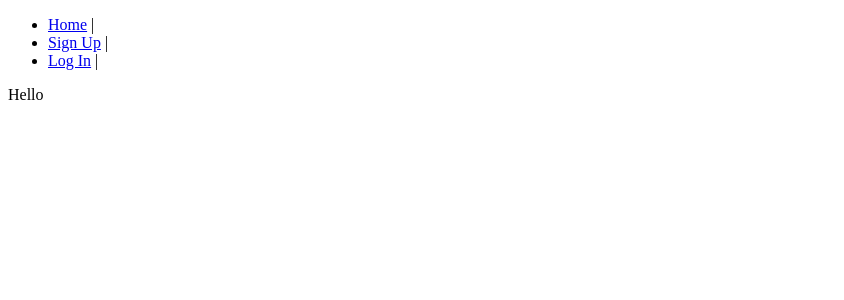
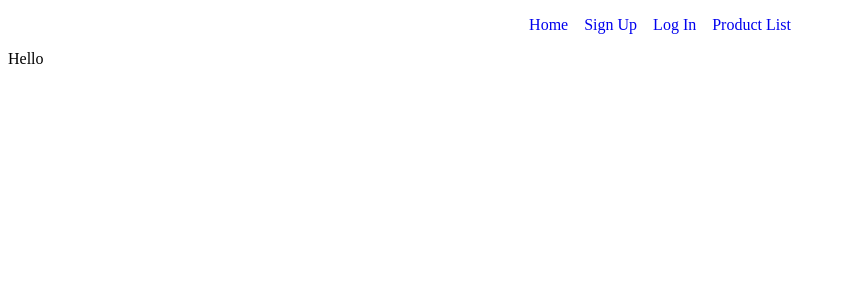
Before and after one commit to EclecticOwl/product-feedback-app, a Vue app in the folder vue_app/: page / in a window 1280 px wide. Shown: the top 300 px of the page, without its empty margins (0-844 px from the left). Built offline with nearby package versions, Linux system fonts and the light colour scheme.

Commit message:
Added a product list view.

```diff
--- a/vue_app/src/App.vue
+++ b/vue_app/src/App.vue
@@ -2,16 +2,19 @@
   <nav>
     <ul>
       <li>
-        <router-link to="/">Home</router-link> |
+        <router-link to="/">Home</router-link>
       </li>
       <li>
-        <router-link to="/sign-up">Sign Up</router-link> |
+        <router-link to="/sign-up">Sign Up</router-link>
       </li>
       <li v-if="!isAnon">
-        <router-link to="/log-in">Log In</router-link> |
+        <router-link to="/log-in">Log In</router-link>
       </li>
       <li v-if="isAnon">
         <router-link to="/sign-out">Sign Out</router-link>
+      </li>
+      <li>
+        <router-link to="/product-list">Product List</router-link>
       </li>
     </ul>
   </nav>
@@ -40,3 +43,16 @@ export default {
   }
 }
 </script>
+
+<style>
+ul {
+  display: flex;
+  justify-content: center;
+  align-items: center;
+  gap: 1em;
+  list-style-type: none;
+}
+a {
+  text-decoration: none;
+}
+</style>
--- a/vue_app/src/router/index.js
+++ b/vue_app/src/router/index.js
@@ -3,33 +3,19 @@ import SignUp from '../views/SignUp.vue'
 import LogIn from '../views/LogIn.vue'
 import HomeView from '../views/HomeView.vue'
 import SignOut from '../views/SignOut.vue'
+import ProductList from '../views/ProductList.vue'
+
+
 
 const routes = [
-  {
-    path: '/sign-up',
-    name: 'SignUp',
-    component: SignUp
-  },
-  {
-    path: '/log-in',
-    name: 'LogIn',
-    component: LogIn
-  },
-  {
-    path: '/',
-    name: 'HomeView',
-    component: HomeView
-  },
-  {
-    path: '/sign-out',
-    name: 'SignOut',
-    component: SignOut,
-  }
+  { path: '/sign-up', name: 'SignUp', component: SignUp },
+  { path: '/log-in', name: 'LogIn', component: LogIn },
+  { path: '/', name: 'HomeView', component: HomeView },
+  { path: '/sign-out', name: 'SignOut', component: SignOut, },
+  { path: '/product-list', name: 'ProductList', component: ProductList},
 ]
-
 const router = createRouter({
   history: createWebHistory(process.env.BASE_URL),
   routes
 })
-
 export default router
--- /dev/null
+++ b/vue_app/src/views/ProductList.vue
@@ -0,0 +1,47 @@
+<template>
+   <div class="main-container">
+    <h2>Product List</h2>
+    <div class="product-list-container">
+        <div v-for="item in array" :key="item.id">
+            <p>{{ item.title }}<span> by: {{ item.owner }}</span></p>
+        </div>
+    </div>
+   </div>
+</template>
+
+<script>
+import axios from 'axios'
+export default {
+    name: 'ProductList',
+    data() {
+        return {
+            array: null
+        }
+    },
+    created() {
+            axios
+                .get('/api/products/')
+                .then(response =>  {
+                    this.array = response.data
+                })
+                .catch(err => {
+                    console.log(err)
+                })
+    }
+}
+</script>
+<style>
+.main-container {
+    display: flex;
+    flex-direction: column;
+    align-items: center;
+    justify-content: center;
+}
+.product-list-container {
+    width: 100%;
+    display: grid;
+    grid-template-columns: 1fr 1fr;
+    justify-items: center;
+}
+
+</style>
```
